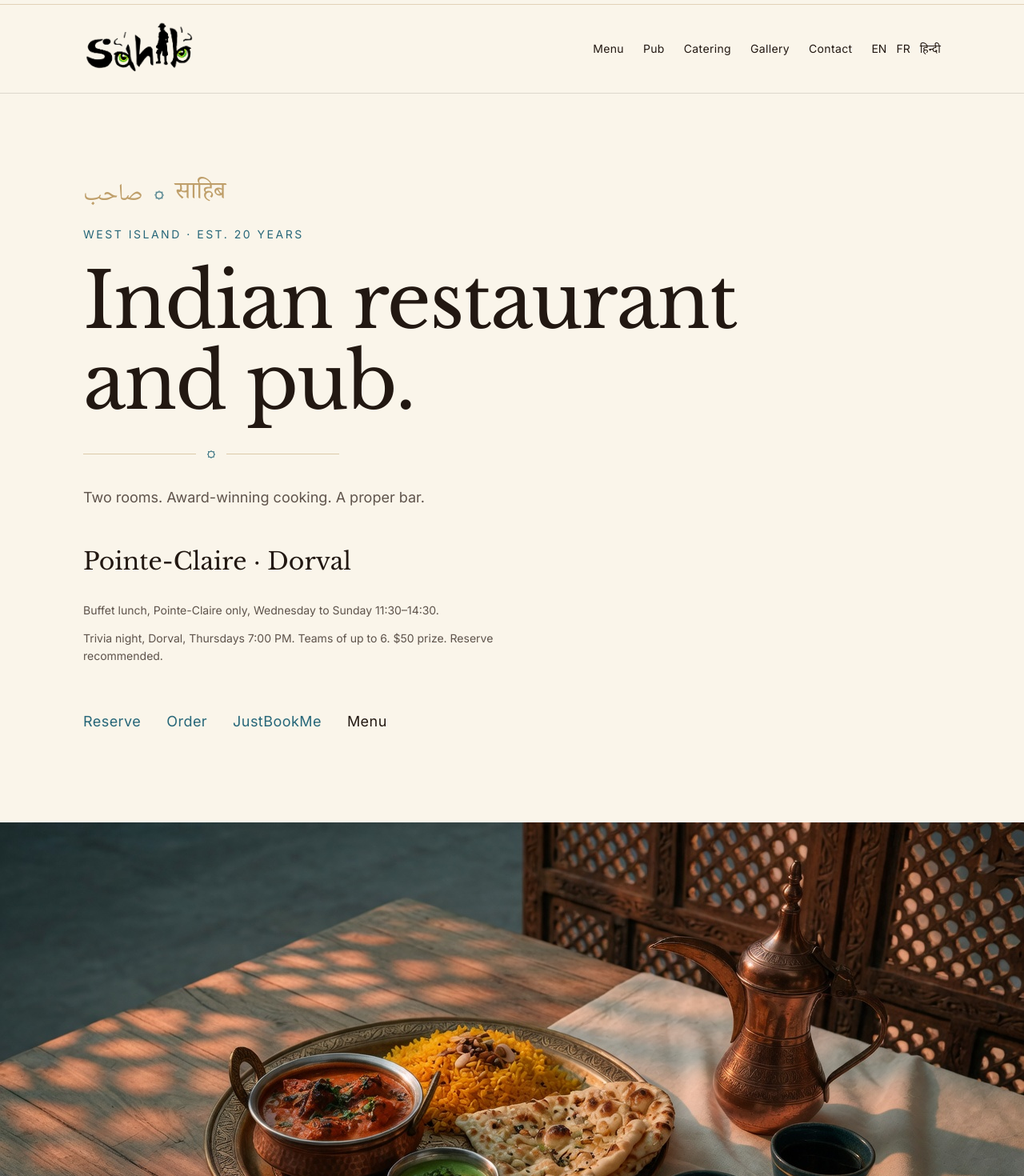
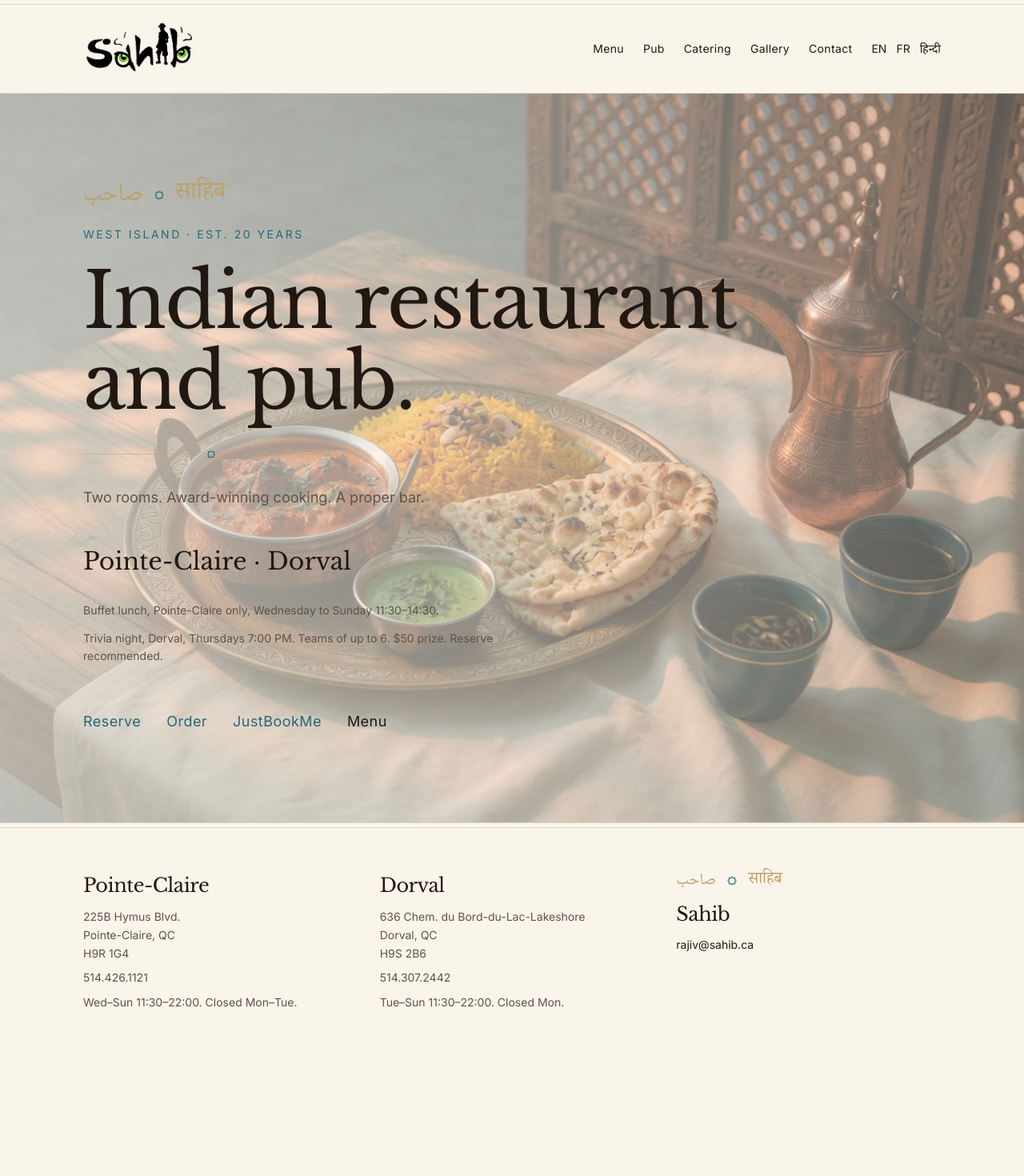
Before and after one commit to brandonlacoste9-tech/sahib, a Next.js app: page /en in a window 1280 px wide. Shown: the top 1470 px of the page at 80% size. After the commit the page ends 1321 px from the top, so only its background shows below. Built offline with nearby package versions, Linux system fonts and the light colour scheme.

Commit message:
feat: fade home hero and lift it behind the landing type

```diff
--- a/src/app/[locale]/page.tsx
+++ b/src/app/[locale]/page.tsx
@@ -20,7 +20,20 @@
   return (
     <>
       <RestaurantJsonLd />
-      <section className="mx-auto max-w-[1120px] px-6 py-20 md:py-28">
+      <section className="relative isolate min-h-[min(92vh,56rem)] w-full overflow-hidden">
+        <Image
+          src="/hero-thali.jpg"
+          alt="Brass thali of butter chicken, saffron rice and naan with an Arabic dallah"
+          fill
+          priority
+          sizes="100vw"
+          className="object-cover object-[center_62%]"
+        />
+        <div
+          className="absolute inset-0 bg-gradient-to-r from-paper/70 via-paper/55 to-paper/35"
+          aria-hidden="true"
+        />
+        <div className="relative z-10 mx-auto max-w-[1120px] px-6 py-20 md:py-28">
           <ScriptPair />
           <p className="mt-6 text-sm tracking-[0.18em] text-teal uppercase">
             {t('kicker')}
@@ -44,17 +57,8 @@
             {t('trivia')}
           </p>
           <HomeActions />
+        </div>
       </section>
-      <div className="relative h-[min(80vh,52rem)] w-full">
-        <Image
-          src="/hero-thali.jpg"
-          alt="Brass thali of butter chicken, saffron rice and naan with an Arabic dallah"
-          fill
-          priority
-          sizes="100vw"
-          className="object-cover"
-        />
-      </div>
     </>
   );
 }
```
Lines whose indentation alone changed are shown as unchanged.
